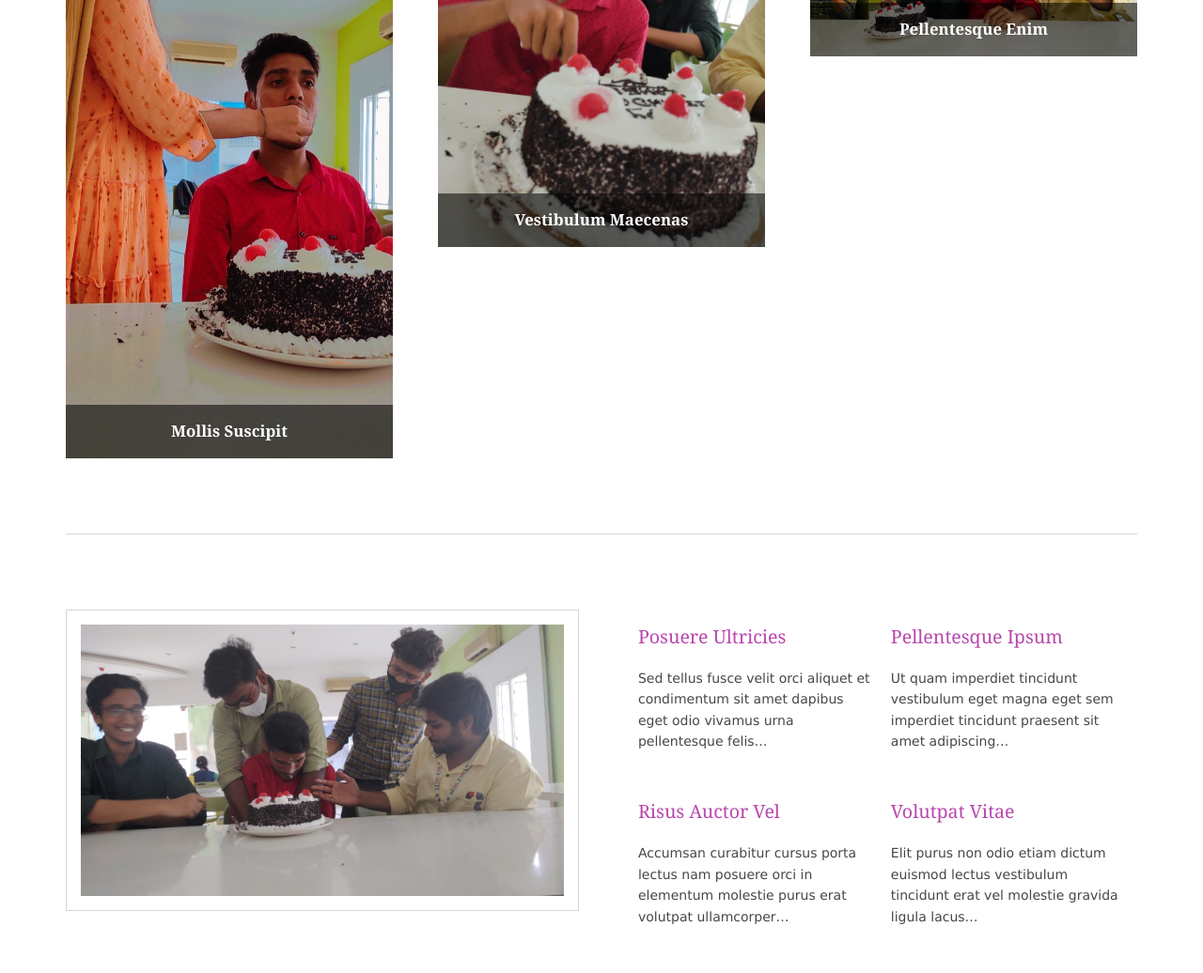
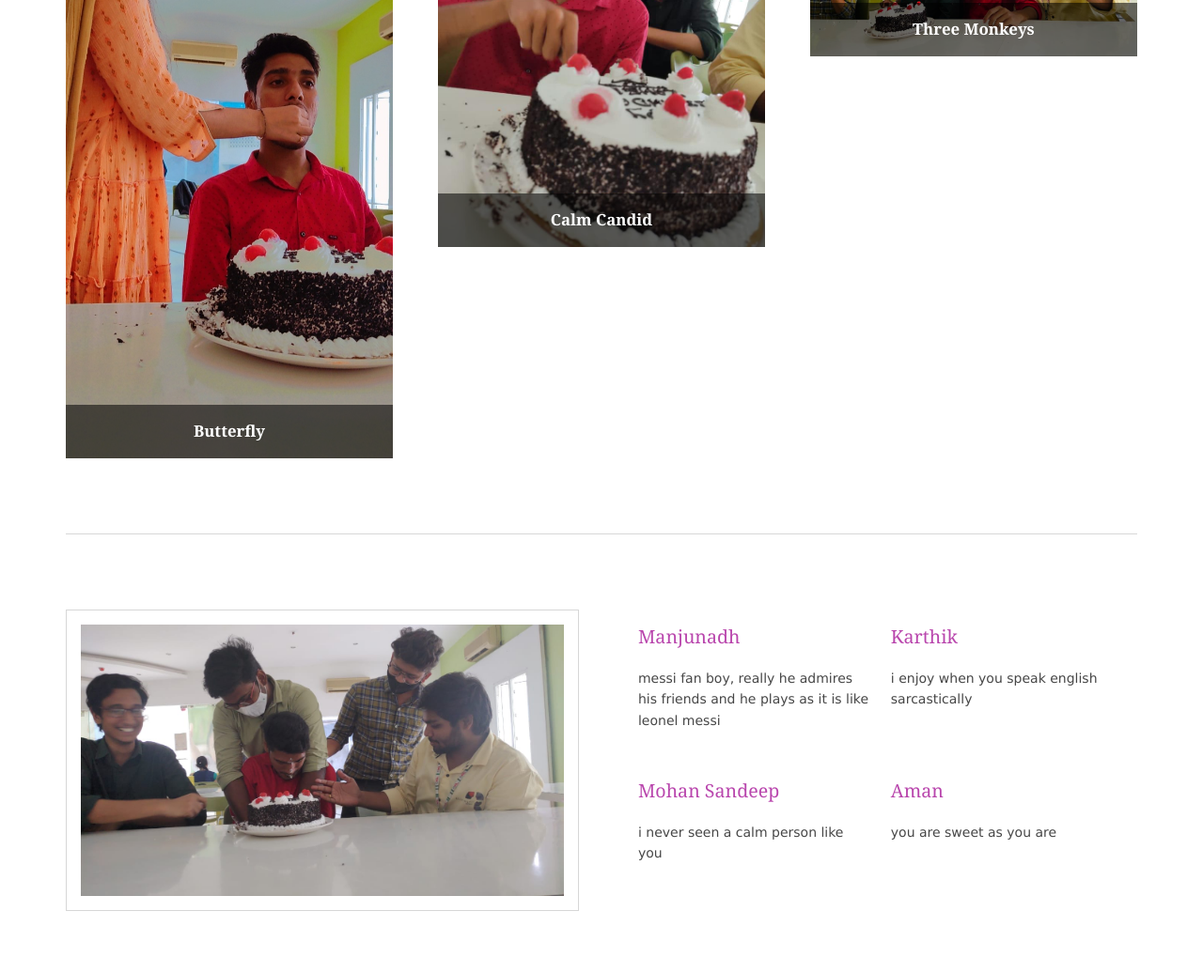
Before and after one commit to zaheerkhan02/zaheer_02, a plain HTML site: page index.html in a window 1280 px wide. Shown: the part 956-1992 px from the top of the page at 94% size. Drawn offline with Linux system fonts and the light colour scheme; files whose address does not match are found by name.

Commit message:
Update index.html

```diff
--- a/index.html
+++ b/index.html
@@ -127,9 +127,9 @@ Licence URI: https://www.os-templates.com/template-terms
         <li class="one_third first">
           <figure><a class="imgover" href="#"><img src="images/demo/mybutterfly.jpg" alt=""></a>
             <figcaption>
-              <h6 class="heading">Mollis suscipit</h6>
+              <h6 class="heading">butterfly</h6>
               <div>
-                <p>Eu adipiscing sit amet ante donec vulputate magna duis posuere tellus vel fringilla auctor nisi arcu.</p>
+                <p>you are like dream coming true.</p>
               </div>
             </figcaption>
           </figure>
@@ -137,9 +137,9 @@ Licence URI: https://www.os-templates.com/template-terms
         <li class="one_third">
           <figure><a class="imgover" href="#"><img src="images/demo/don.jpg" alt=""></a>
             <figcaption>
-              <h6 class="heading">Vestibulum maecenas</h6>
+              <h6 class="heading">calm candid</h6>
               <div>
-                <p>Urna at congue lectus nisi ac neque suspendisse vitae sapien eu mi placerat tincidunt sed eget elit in.</p>
+                <p>i dont know what was going on.</p>
               </div>
             </figcaption>
           </figure>
@@ -147,9 +147,9 @@ Licence URI: https://www.os-templates.com/template-terms
         <li class="one_third">
           <figure><a class="imgover" href="#"><img src="images/demo/waste.jpg" alt=""></a>
             <figcaption>
-              <h6 class="heading">Pellentesque enim</h6>
+              <h6 class="heading">three monkeys</h6>
               <div>
-                <p>Imperdiet pede sit amet elit aenean sollicitudin eros quis cursus feugiat lacus diam tempor tortor vel.</p>
+                <p>arey meeku ide ekkuva.</p>
               </div>
             </figcaption>
           </figure>
@@ -165,26 +165,26 @@ Licence URI: https://www.os-templates.com/template-terms
         <ul class="nospace group inspace-15">
           <li class="one_half first btmspace-50">
             <article>
-              <h6 class="heading"><a href="#">Posuere ultricies</a></h6>
-              <p class="nospace">Sed tellus fusce velit orci aliquet et condimentum sit amet dapibus eget odio vivamus urna pellentesque felis&hellip;</p>
+              <h6 class="heading"><a href="#">manjunadh</a></h6>
+              <p class="nospace">messi fan boy, really he admires his friends and he plays as it is like leonel messi</p>
             </article>
           </li>
           <li class="one_half btmspace-50">
             <article>
-              <h6 class="heading"><a href="#">Pellentesque ipsum</a></h6>
-              <p class="nospace">Ut quam imperdiet tincidunt vestibulum eget magna eget sem imperdiet tincidunt praesent sit amet adipiscing&hellip;</p>
+              <h6 class="heading"><a href="#">karthik</a></h6>
+              <p class="nospace">i enjoy when you speak english sarcastically</p>
             </article>
           </li>
           <li class="one_half first">
             <article>
-              <h6 class="heading"><a href="#">Risus auctor vel</a></h6>
-              <p class="nospace">Accumsan curabitur cursus porta lectus nam posuere orci in elementum molestie purus erat volutpat ullamcorper&hellip;</p>
+              <h6 class="heading"><a href="#">mohan sandeep</a></h6>
+              <p class="nospace">i never seen a calm person like you</p>
             </article>
           </li>
           <li class="one_half">
             <article>
-              <h6 class="heading"><a href="#">Volutpat vitae</a></h6>
-              <p class="nospace">Elit purus non odio etiam dictum euismod lectus vestibulum tincidunt erat vel molestie gravida ligula lacus&hellip;</p>
+              <h6 class="heading"><a href="#">Aman</a></h6>
+              <p class="nospace">you are sweet as you are</p>
             </article>
           </li>
         </ul>
```
